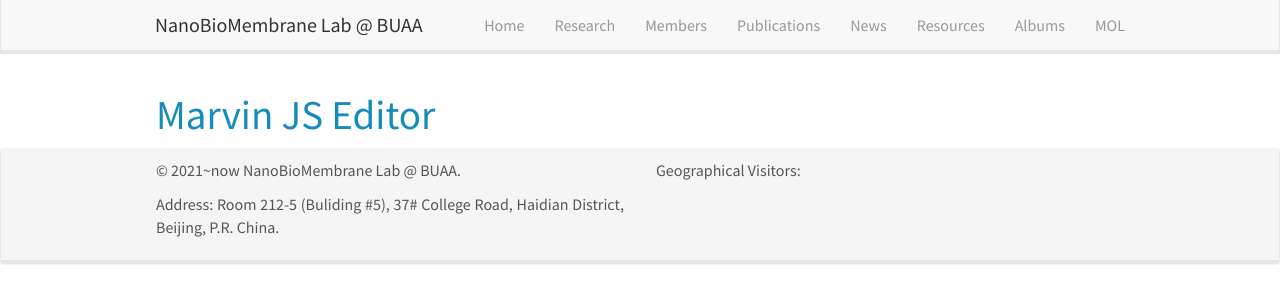
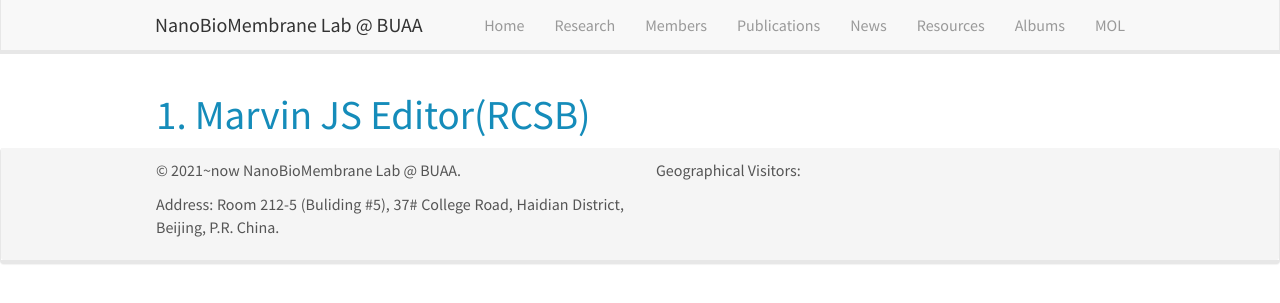
Before and after one commit to linxubo/linxubo.github.io, a Jekyll site: the page built from _pages/mols.md, in a window 1280 px wide. Shown: the top 303 px of the page. Built offline with Jekyll 4.4.1, drawn with Linux system fonts in a browser that asks for light colours; nearby versions of some CDN libraries; a script that is not in the unit is left out.

Commit message:
Update mols.md

```diff
--- a/_pages/mols.md
+++ b/_pages/mols.md
@@ -6,4 +6,4 @@ sitemap: false
 permalink: /mols/
 ---
 
-# [Marvin JS Editor](https://www.rcsb.org/chemical-sketch)
+# [1. Marvin JS Editor(RCSB)](https://www.rcsb.org/chemical-sketch)
```
